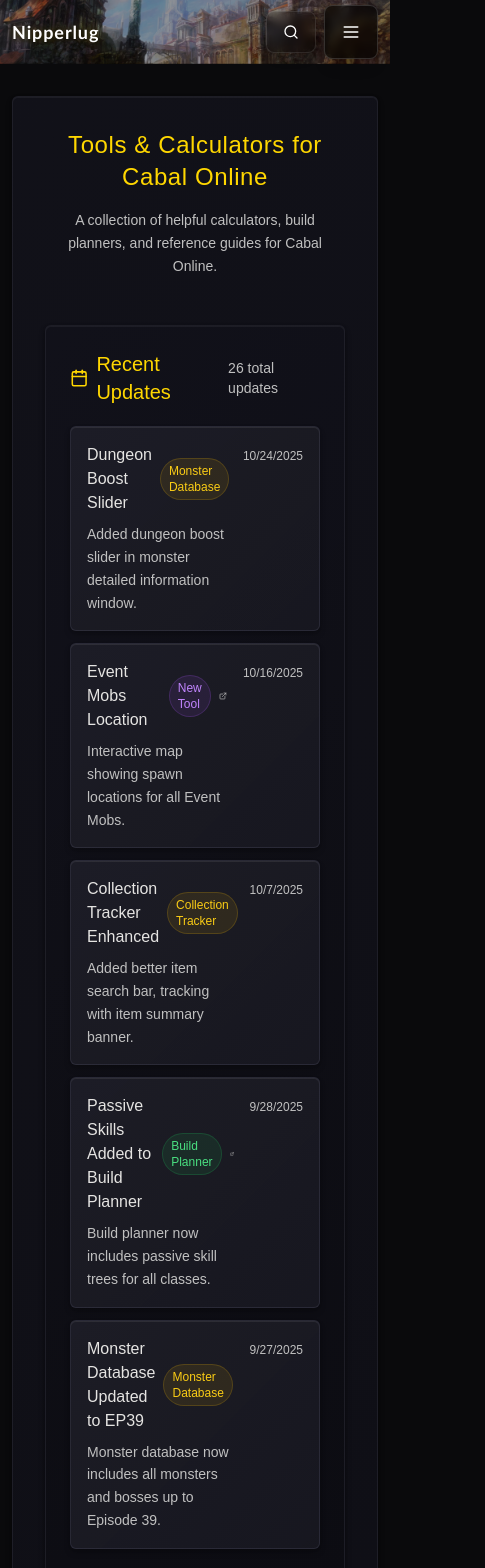
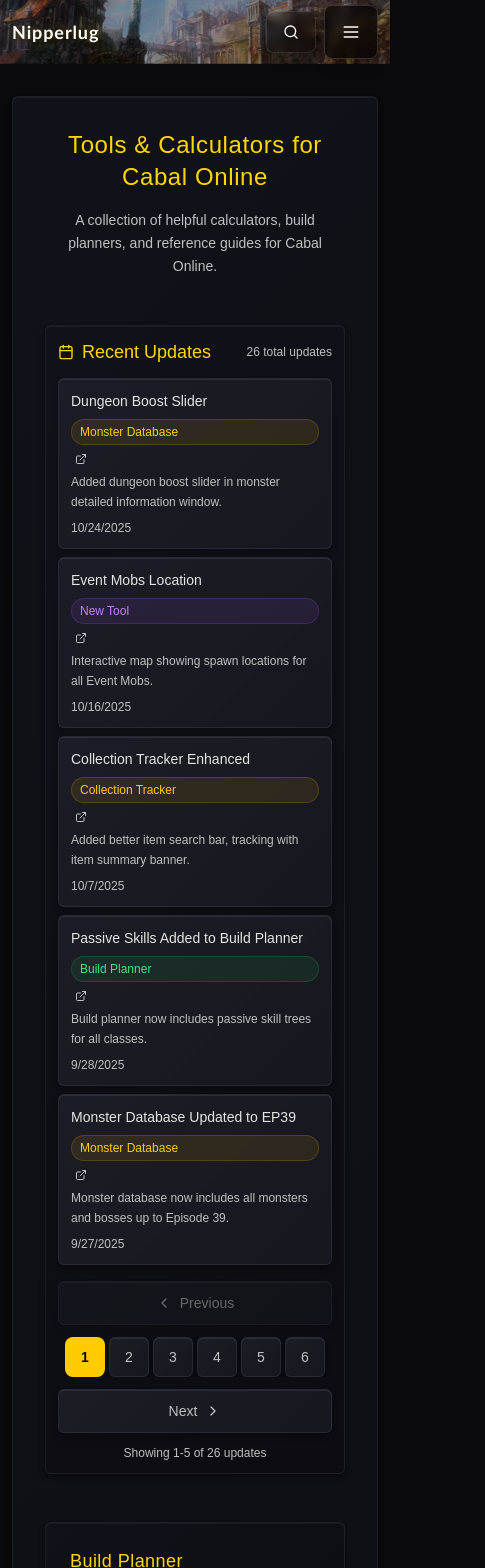
Before and after one commit to tookerjebs/nipperlug-nextjs, a Next.js app: page / in a window 390 px wide. Shown: the top 1568 px of the page, 485 px wide, since content can reach past the window. Built offline with nearby package versions, Linux system fonts and the light colour scheme.

Commit message:
recent patches responsiveness

```diff
--- a/src/components/ui/RecentPatches.tsx
+++ b/src/components/ui/RecentPatches.tsx
@@ -288,46 +288,44 @@ export default function RecentPatches() {
   };
 
   return (
-    <div className="glass-panel p-6 rounded-lg">
-      <div className="flex items-center justify-between mb-5">
+    <div className="glass-panel p-3 sm:p-4 lg:p-6 rounded-lg">
+      <div className="flex items-center justify-between mb-3 sm:mb-4 lg:mb-5">
         <div className="flex items-center gap-2">
-          <Calendar className="w-5 h-5 text-game-gold" />
-          <h2 className="text-xl font-medium text-game-gold">Recent Updates</h2>
+          <Calendar className="w-4 h-4 sm:w-5 sm:h-5 text-game-gold" />
+          <h2 className="text-lg sm:text-xl font-medium text-game-gold">Recent Updates</h2>
         </div>
-        <div className="text-sm text-foreground/60">
+        <div className="text-xs sm:text-sm text-foreground/60">
           {RECENT_PATCHES.length} total updates
         </div>
       </div>
 
       {/* Updates List */}
-      <div className="space-y-3 mb-6">
+      <div className="space-y-2 sm:space-y-3 mb-4 sm:mb-5 lg:mb-6">
         {currentPatches.map((patch) => {
           const isNewTool = patch.category === 'New Tool';
           const toolRoute = getToolRoute(patch.title);
           const isLinkable = toolRoute !== null;
 
           const content = (
-            <div className="flex items-start justify-between gap-4">
+            <div className="flex flex-col sm:flex-row sm:items-start sm:justify-between gap-2 sm:gap-4">
               <div className="flex-1 min-w-0">
-                <div className="flex items-center gap-2 mb-2">
-                  <h3 className="font-medium text-game-platinum group-hover:text-game-highlight">
+                <div className="flex flex-col sm:flex-row sm:items-center gap-2 mb-2">
+                  <h3 className="font-medium text-game-platinum group-hover:text-game-highlight text-sm sm:text-base">
                     {patch.title}
                   </h3>
                   {patch.category && (
-                    <span className={`px-2 py-1 text-xs rounded-full border ${getTypeColor(patch.type)}`}>
+                    <span className={`px-2 py-1 text-xs rounded-full border font-medium ${getTypeColor(patch.type)}`}>
                       {patch.category}
                     </span>
                   )}
                   {isLinkable && (
-                    <ExternalLink className="w-4 h-4 text-game-gold/60 group-hover:text-game-highlight transition-colors" />
+                    <ExternalLink className="w-3 h-3 sm:w-4 sm:h-4 text-game-gold/60 group-hover:text-game-highlight transition-colors ml-1" />
                   )}
                 </div>
-                <p className="text-foreground/80 leading-relaxed text-sm">{patch.description}</p>
+                <p className="text-foreground/80 leading-relaxed text-xs sm:text-sm">{patch.description}</p>
               </div>
-              <div className="text-right flex-shrink-0">
-                <span className="text-xs text-foreground/50">
-                  {new Date(patch.date).toLocaleDateString()}
-                </span>
+              <div className="text-xs sm:text-right flex-shrink-0 text-foreground/50">
+                {new Date(patch.date).toLocaleDateString()}
               </div>
             </div>
           );
@@ -335,7 +333,7 @@ export default function RecentPatches() {
           if (isLinkable) {
             return (
               <Link key={patch.id} href={toolRoute} className="block group">
-                <div className="glass-panel-light border border-border-light/30 rounded-lg p-4 hover:glass-panel transition-all duration-200 hover:border-border-light/50 hover:border-game-gold/30 cursor-pointer">
+                <div className="glass-panel-light border border-border-light/30 rounded-lg p-3 sm:p-4 hover:glass-panel transition-all duration-200 hover:border-border-light/50 hover:border-game-gold/30 hover:shadow-lg hover:shadow-game-gold/10 cursor-pointer">
                   {content}
                 </div>
               </Link>
@@ -343,7 +341,7 @@ export default function RecentPatches() {
           }
 
           return (
-            <div key={patch.id} className="glass-panel-light border border-border-light/30 rounded-lg p-4 hover:glass-panel transition-all duration-200 hover:border-border-light/50">
+            <div key={patch.id} className="glass-panel-light border border-border-light/30 rounded-lg p-3 sm:p-4 hover:glass-panel transition-all duration-200 hover:border-border-light/50 hover:shadow-lg hover:shadow-game-gold/10">
               {content}
             </div>
           );
@@ -352,22 +350,22 @@ export default function RecentPatches() {
 
       {/* Pagination */}
       {totalPages > 1 && (
-        <div className="flex items-center justify-between">
+        <div className="flex flex-col sm:flex-row sm:items-center sm:justify-between gap-3 sm:gap-0">
           <button
             onClick={goToPrevPage}
             disabled={currentPage === 0}
-            className="flex items-center gap-2 px-3 py-2 text-sm glass-panel-light hover:glass-panel disabled:opacity-50 disabled:cursor-not-allowed rounded-lg transition-all duration-200"
+            className="w-full sm:w-auto flex items-center justify-center gap-2 px-3 py-2 text-sm glass-panel-light hover:glass-panel disabled:opacity-50 disabled:cursor-not-allowed rounded-lg transition-all duration-200 min-h-[44px] sm:min-h-[40px]"
           >
             <ChevronLeft className="w-4 h-4" />
             Previous
           </button>
 
-          <div className="flex items-center gap-2">
+          <div className="flex items-center justify-center gap-1 sm:gap-2 flex-wrap max-w-full overflow-x-auto">
             {Array.from({ length: totalPages }, (_, i) => (
               <button
                 key={i}
                 onClick={() => goToPage(i)}
-                className={`w-8 h-8 text-sm rounded-lg transition-all duration-200 ${
+                className={`w-10 h-10 sm:w-8 sm:h-8 text-sm rounded-lg transition-all duration-200 ${
                   currentPage === i
                     ? 'bg-game-highlight text-theme-darkest font-semibold'
                     : 'glass-panel-light hover:glass-panel text-foreground/80'
@@ -381,7 +379,7 @@ export default function RecentPatches() {
           <button
             onClick={goToNextPage}
             disabled={currentPage === totalPages - 1}
-            className="flex items-center gap-2 px-3 py-2 text-sm glass-panel-light hover:glass-panel disabled:opacity-50 disabled:cursor-not-allowed rounded-lg transition-all duration-200"
+            className="w-full sm:w-auto flex items-center justify-center gap-2 px-3 py-2 text-sm glass-panel-light hover:glass-panel disabled:opacity-50 disabled:cursor-not-allowed rounded-lg transition-all duration-200 min-h-[44px] sm:min-h-[40px]"
           >
             Next
             <ChevronRight className="w-4 h-4" />
@@ -390,7 +388,7 @@ export default function RecentPatches() {
       )}
 
       {/* Page Info */}
-      <div className="text-center mt-4 text-xs text-foreground/50">
+      <div className="text-center mt-3 sm:mt-4 text-xs text-foreground/50">
         Showing {startIndex + 1}-{Math.min(endIndex, RECENT_PATCHES.length)} of {RECENT_PATCHES.length} updates
       </div>
     </div>
```
